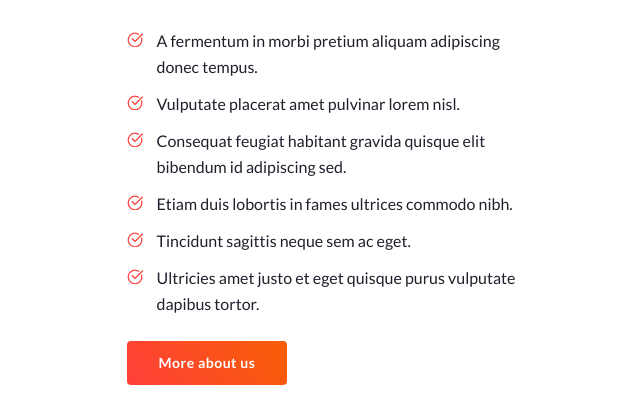
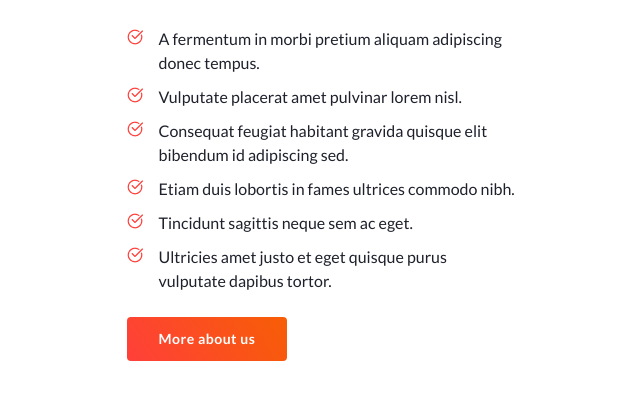
Before and after one commit to kartsevnik/Lesson_8_figma, a plain HTML site: page index.html in a window 1280 px wide. Shown: the part 125-533 px from the top of the page, without its empty margins (295-935 px from the left). Drawn offline with Linux system fonts and the light colour scheme.

Commit message:
Update style.css

```diff
--- a/css/style.css
+++ b/css/style.css
@@ -50,11 +50,11 @@ h2 {
 
 .list li {
     margin: 0 0 10px 0;
-    padding-left: 30px;
+    padding-left: 32px;
     font-size: 16px;
     font-style: normal;
     font-weight: 400;
-    line-height: 26px;
+    line-height: 24px;
 }
 
 .list li:last-child {
@@ -63,12 +63,11 @@ h2 {
 
 .list li:before {
     content: "";
-    width: 20px;
-    height: 20px;
+    width: 16px;
+    min-height: 16px;
     display: inline-block;
-    margin: 0 10px 0 -30px;
-    background: url(../img/check.png) left 5px no-repeat;
-}
+    margin: 0 16px 0 -32px;
+    background: url(../img/check.png) center no-repeat;}
 
 /* Кнопка */
 
```
